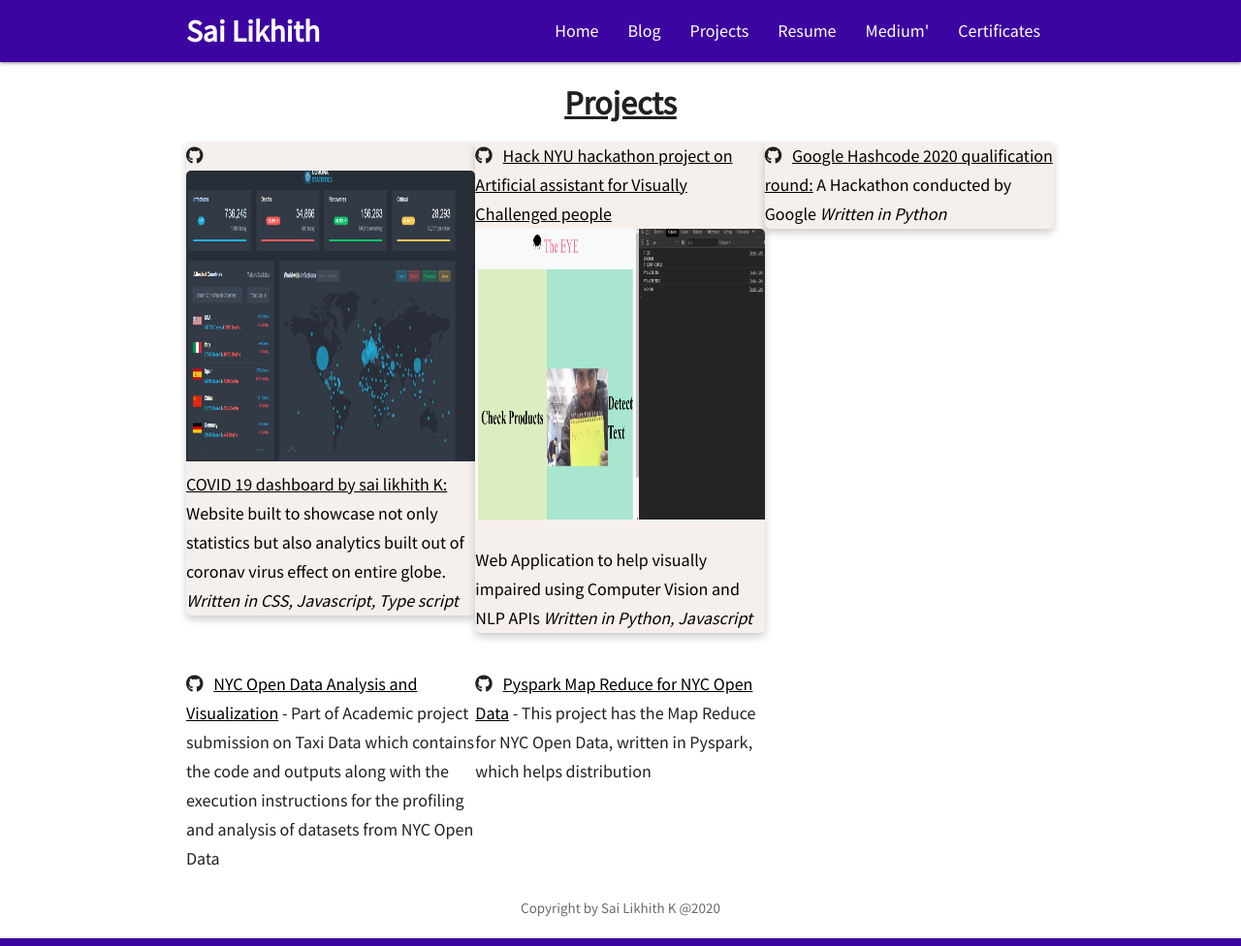
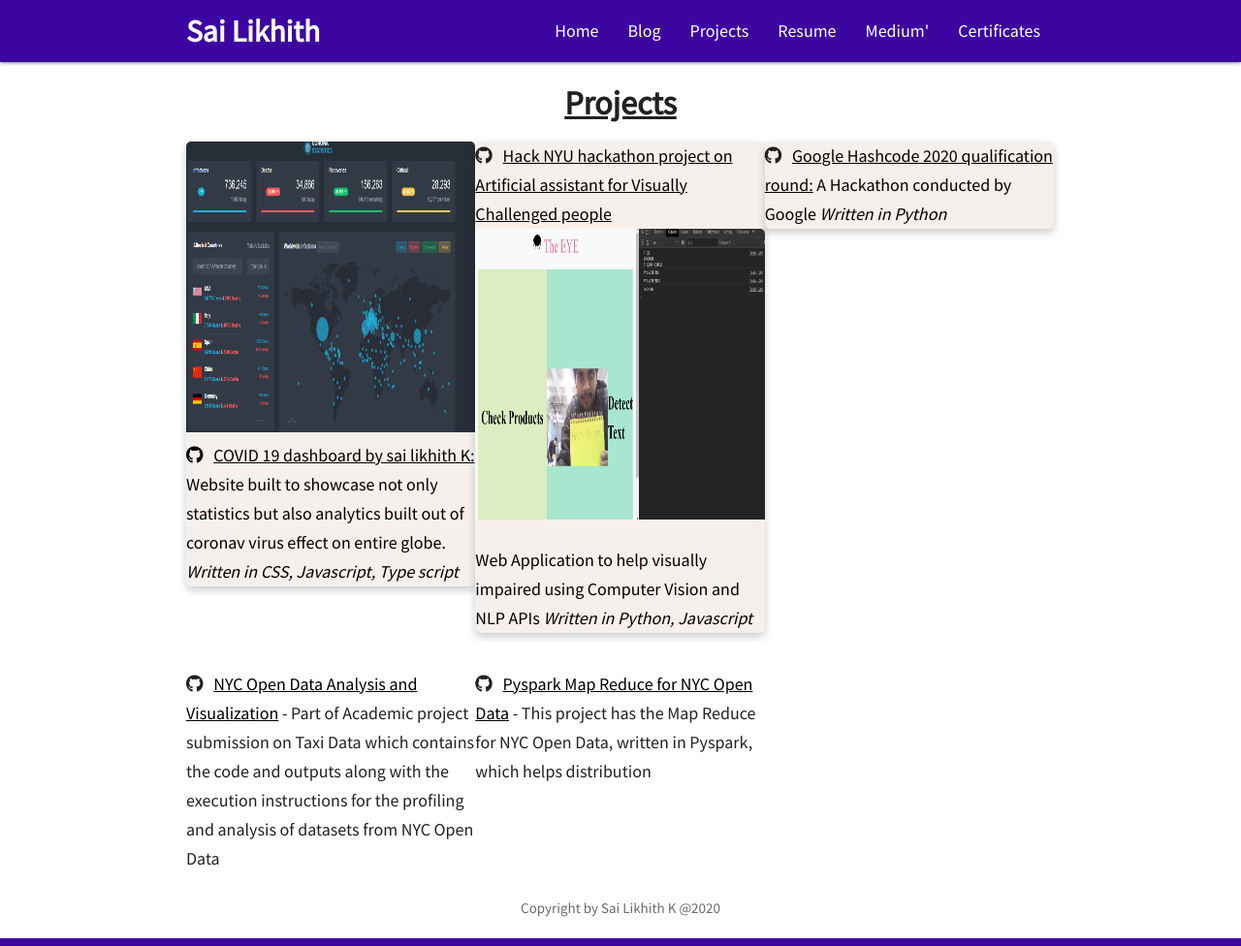
Before and after one commit to SaiLikhith7/Mywebsite, a Jekyll site: the page built from projects.html, in a window 1280 px wide. Shown: the whole page at 97% size. Built offline with Jekyll 4.4.1, drawn with Linux system fonts in a browser that asks for light colours; nearby versions of some CDN libraries.

Commit message:
Update projects.html

```diff
--- a/_includes/projects.html
+++ b/_includes/projects.html
@@ -17,10 +17,10 @@
         <div class="third">
         <h5>
           <div class="card">
-          <i class="fab fa-github"></i>&nbsp;&nbsp;
           <strong>
-            <a href="https://github.com/SaiLikhith7/covid19-by-sailikhithk"><img src="./img/covid19.png" alt="Avatar" style="width:100%;height:300px;"><u>COVID 19 dashboard by sai likhith K:</u></a>
-            <a href="https://github.com/SaiLikhith7/covid19-by-sailikhithk" target="_self">
+            <a href="https://github.com/SaiLikhith7/covid19-by-sailikhithk"><img src="./img/covid19.png" alt="Avatar" style="width:100%;height:300px;">
+              <i class="fab fa-github"></i>&nbsp;&nbsp;
+                <u>COVID 19 dashboard by sai likhith K:</u>
           Website built to showcase not only statistics but also analytics built out of coronav virus effect on entire globe. <i>Written in CSS, Javascript, Type script </i>
         </a>
         </strong>
```
